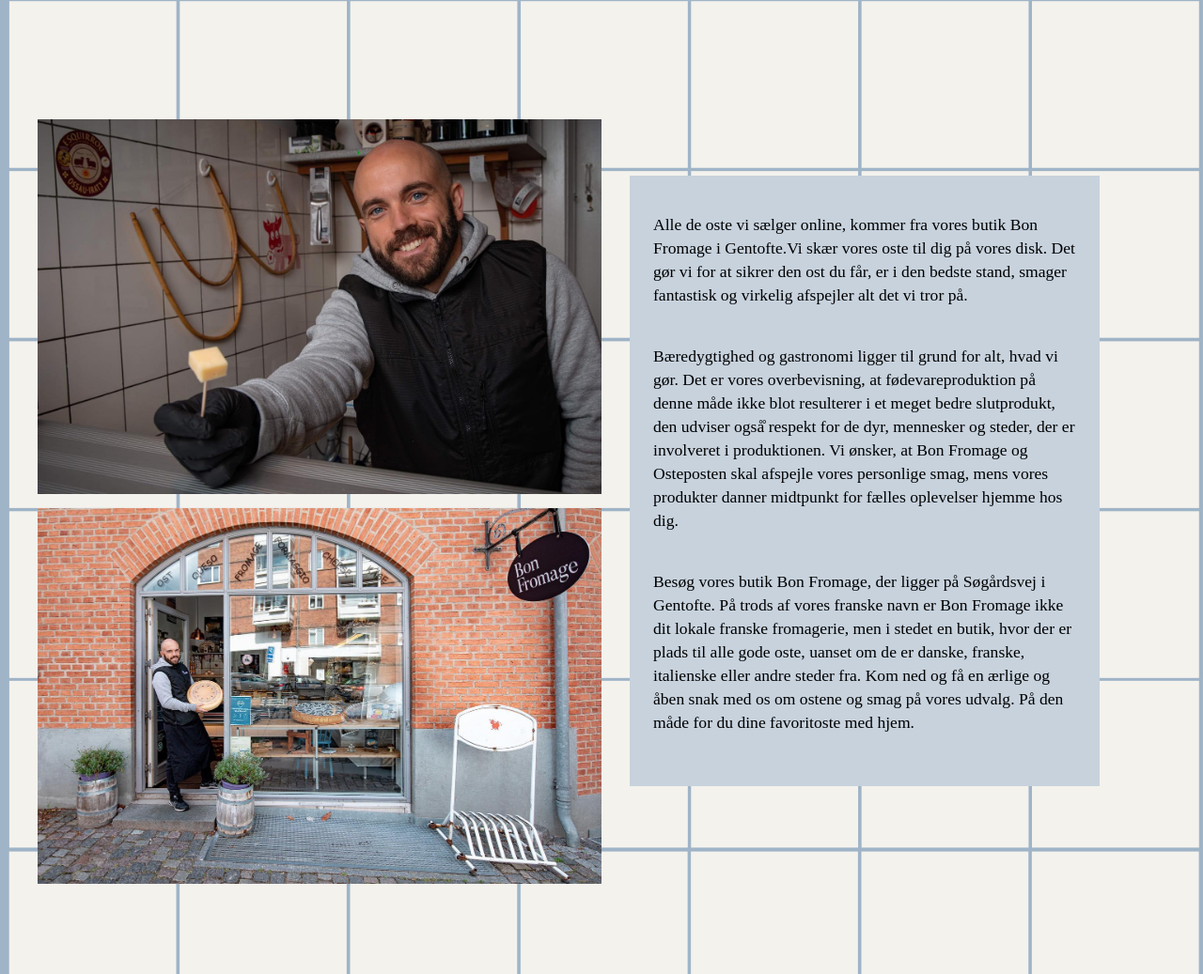
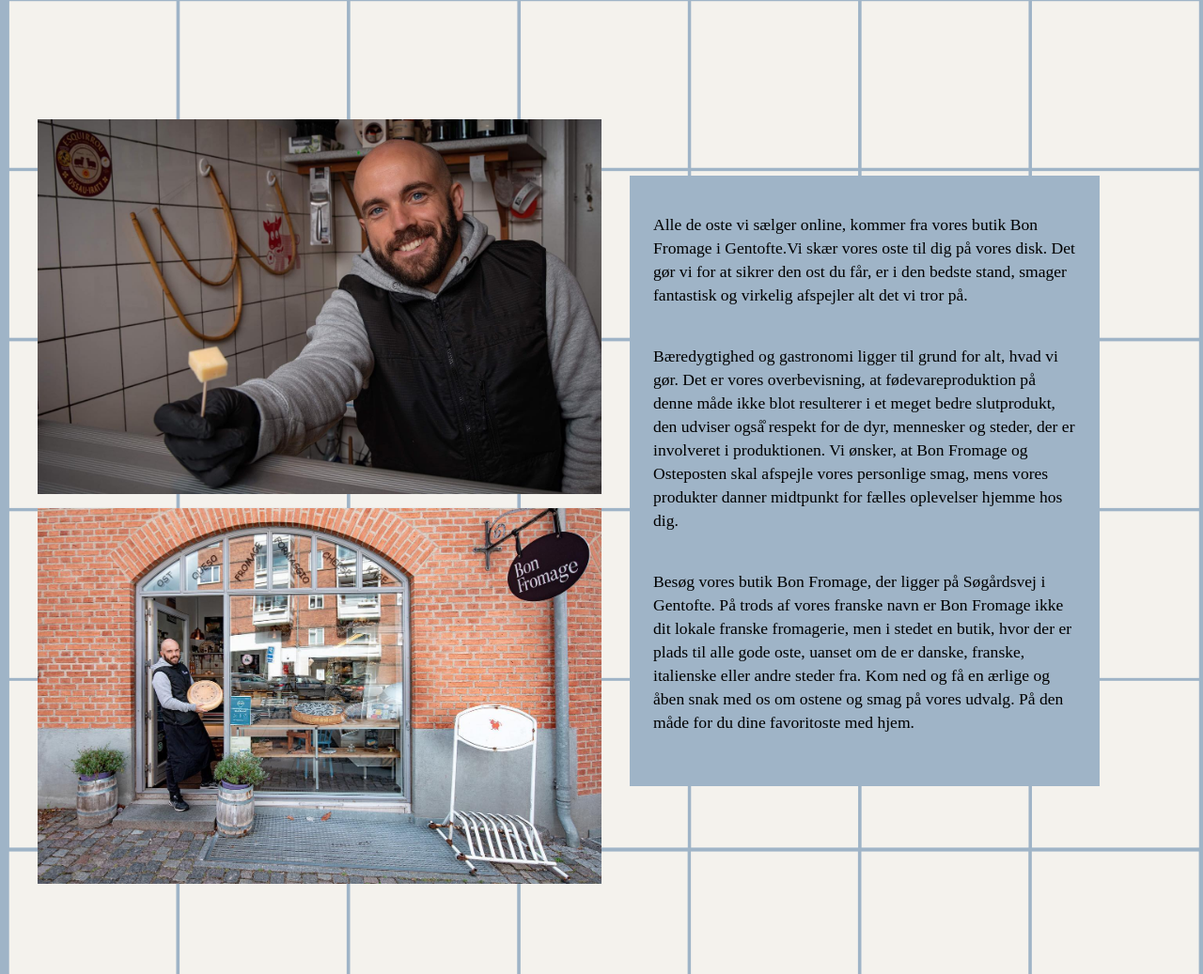
Before and after one commit to einestudio/grp7_bon-fromage, a plain HTML site: page fb_om_os.html in a window 1280 px wide. Shown: the part 381-1418 px from the top of the page at 94% size. Drawn offline with Linux system fonts and the light colour scheme.

Commit message:
fb commit boxfarve

```diff
--- a/fb_om_os.css
+++ b/fb_om_os.css
@@ -24,7 +24,7 @@ h1 {
 .text_box {
   margin-top: 260px;
   margin-left: 30px;
-  background-color: #c7d2dd;
+  background-color: #9FB4C7;
   width: 500px;
   height: 650px;
 }
```
